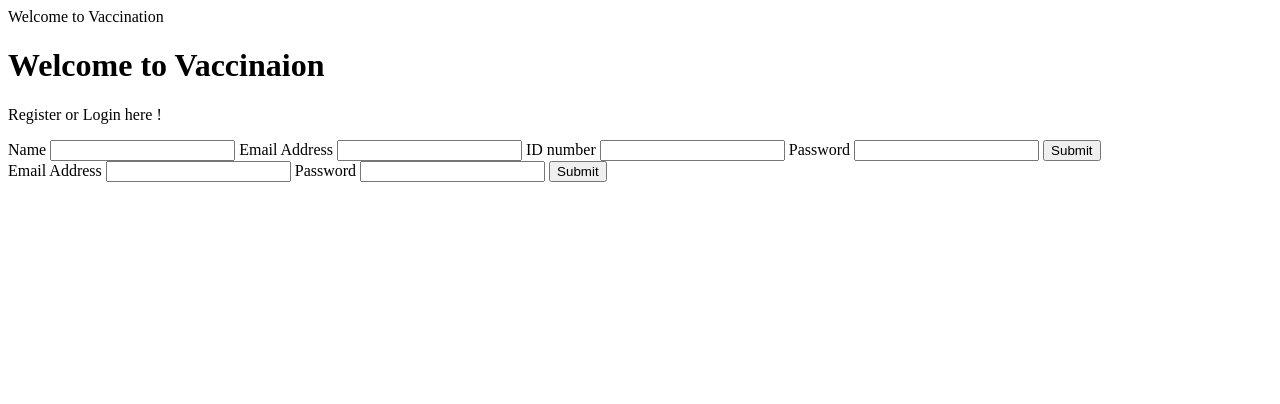
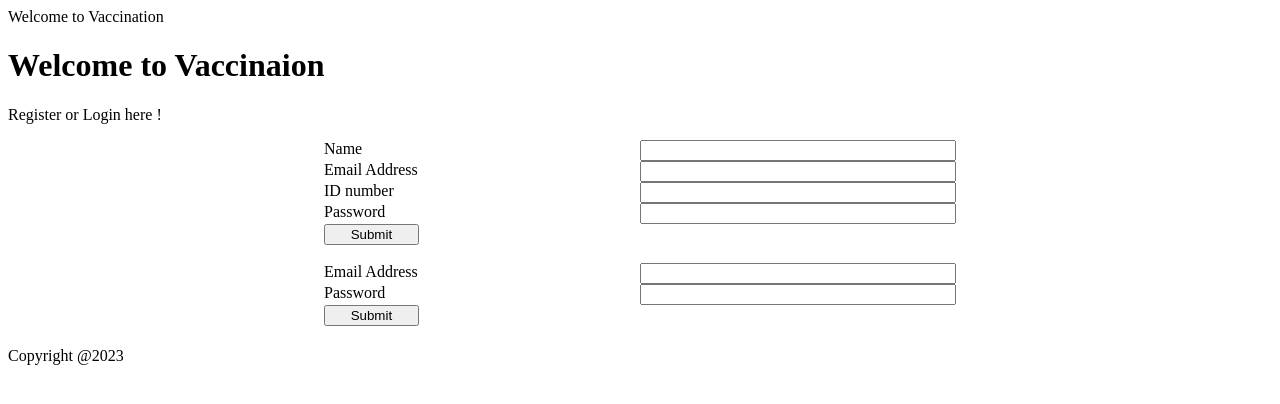
Before and after one commit to srahulelite/VaccinationSystem, a Python web app: template app/templates/main.html in a window 1280 px wide. Shown: the top 404 px of the page. Run offline with Jinja, Linux system fonts and the light colour scheme; the template is opened without the code that fills it, so the values that code supplies are empty.

Commit message:
Registration Completed

```diff
--- a/app/static/style.css
+++ b/app/static/style.css
@@ -0,0 +1,17 @@
+form{
+    display: grid;
+    grid-template-rows: repeat(4, 1fr);
+    grid-template-columns: 1fr 1fr 1fr 1fr;
+}
+form > label{
+    grid-column: 2;
+}
+
+form > input{
+    grid-column: 3;
+}
+
+form > input[type=submit]{
+    grid-column: 2;
+    width: 30%;
+}
--- a/app/templates/base.html
+++ b/app/templates/base.html
@@ -14,6 +14,7 @@
 
     <div id="footer">
         {% block footer %}
+         Copyright @2023
         {% endblock %}
     </div>
 </body>
--- a/app/templates/main.html
+++ b/app/templates/main.html
@@ -6,25 +6,27 @@
 {% block content %}
     <h1>Welcome to Vaccinaion</h1>
     <p>Register or Login here !</p>
-    <form>
+    <form action="/patients" method="POST" >
         <label>Name </label>
-        <input type="text" name="name">
+        <input type="text" name="name" required>
         <label>Email Address </label>
-        <input type="email" name="email-address">
+        <input type="email" name="email-address" required>
         <label>ID number </label>
-        <input type="text" name="id-number">
+        <input type="text" name="id-number" required>
         <label>Password </label>
-        <input type="password" name="password">
+        <input type="password" name="password" required>
         <input type="submit">
     </form>
-    <form>
+    <br>
+    <form action="/patients" method="POST" >
         <label>Email Address </label>
-        <input type="email" name="email-address">
+        <input type="email" name="email-add" required>
         <label>Password </label>
-        <input type="password" name="password">
+        <input type="password" name="pass" required>
         <input type="submit">
     </form>
 {% endblock %}
 
 {% block footer %}
+    {{ super() }}
 {% endblock %}
```
Also changed, not shown: app/views.py (+4 -3 lines).
